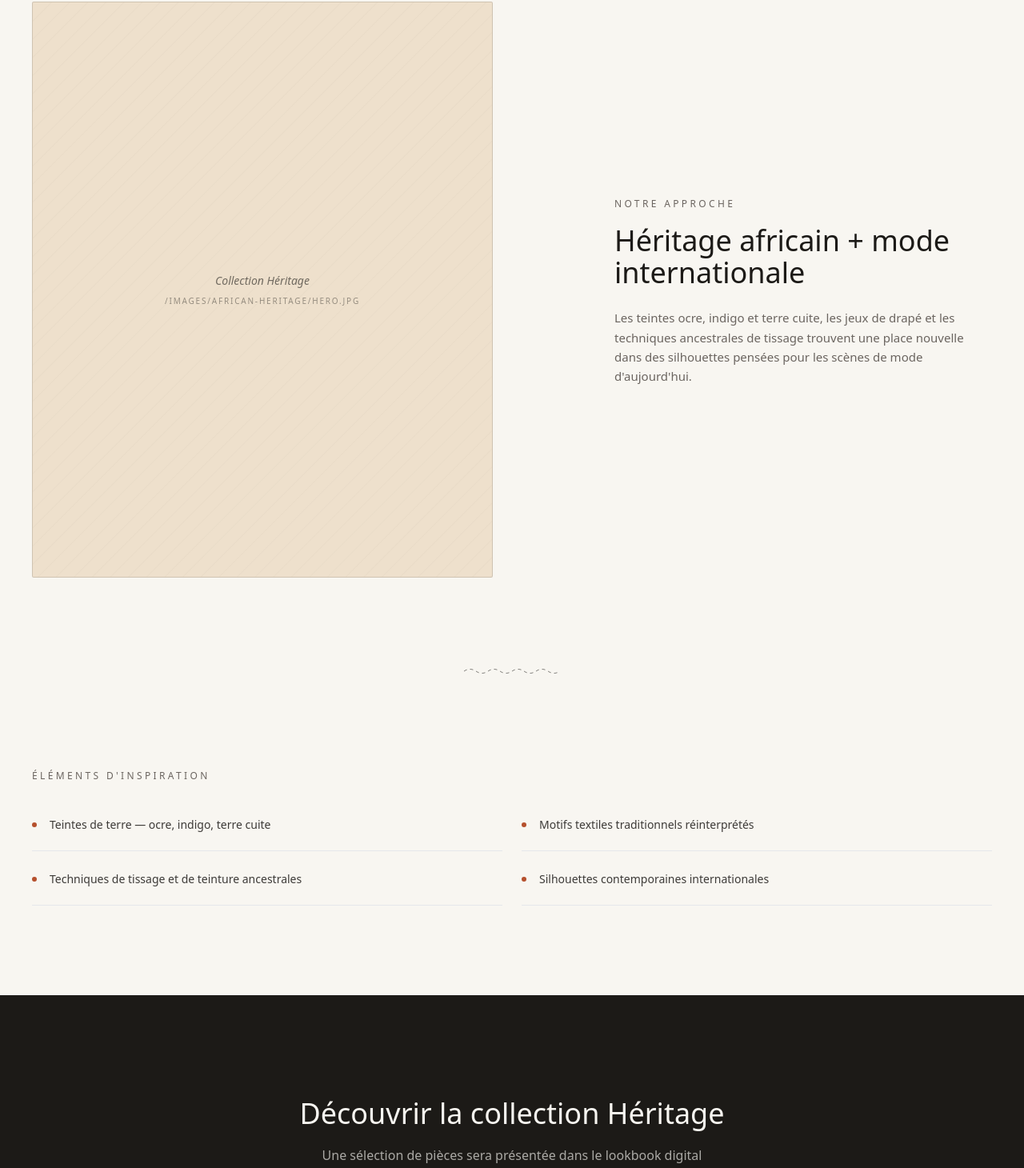
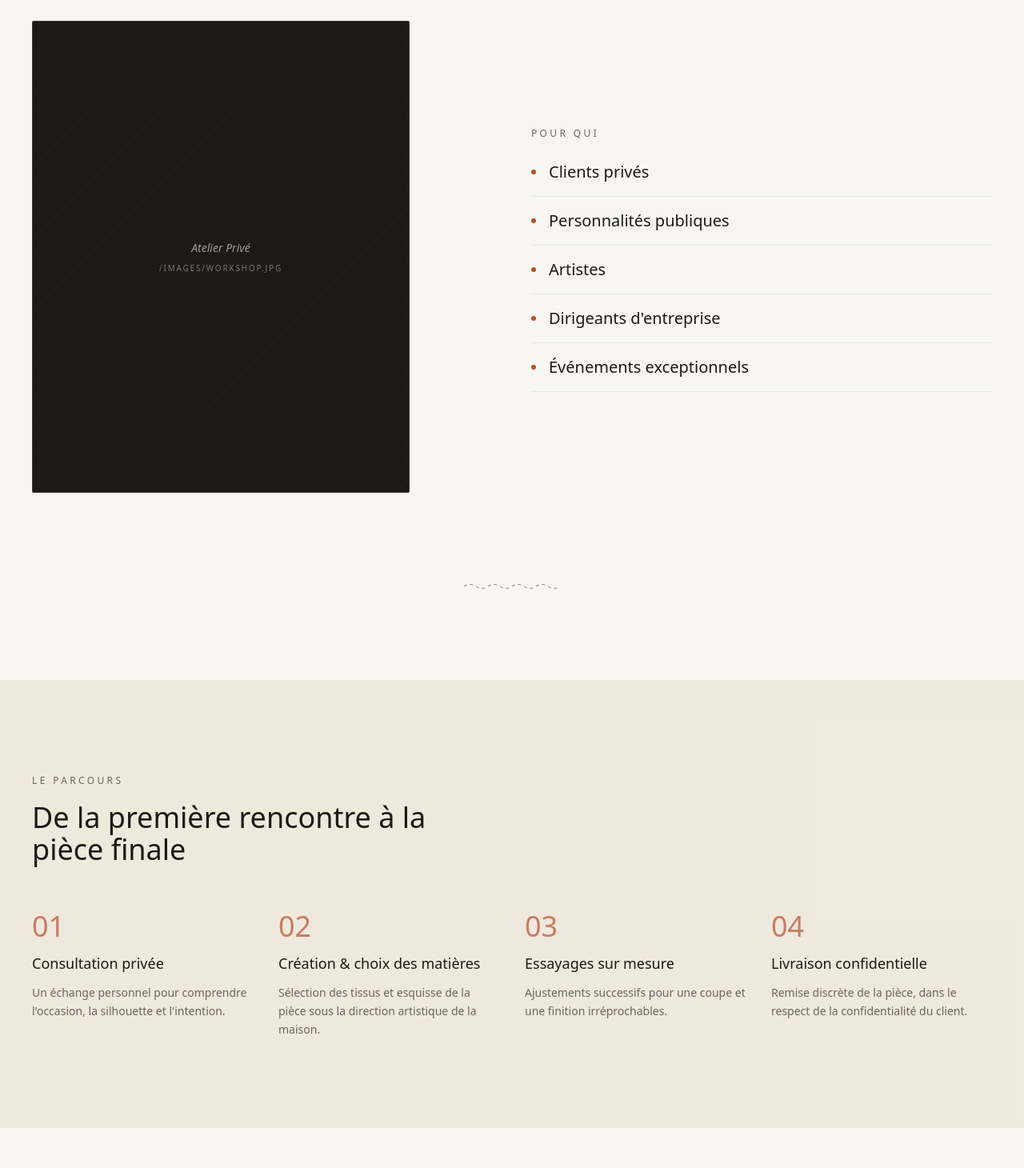
Before and after one commit to parvizfatahnaee-gif/assoyah-website, a Next.js app: page / in a window 1280 px wide. Shown: the part 370-1830 px from the top of the page at 80% size. Built offline with nearby package versions, Linux system fonts and the light colour scheme.

Commit message:
Add files via upload

```diff
--- a/src/app/page.tsx
+++ b/src/app/page.tsx
@@ -7,6 +7,7 @@ import FadeIn from "@/components/FadeIn";
 import StitchDivider from "@/components/StitchDivider";
 import ImagePlaceholder from "@/components/ImagePlaceholder";
 import CtaBanner from "@/components/CtaBanner";
+import FaqAccordion from "@/components/FaqAccordion";
 
 export async function generateMetadata({
   params,
@@ -16,56 +17,69 @@ export async function generateMetadata({
   const locale: Locale = isLocale(params.locale) ? params.locale : defaultLocale;
   const dict = getDictionary(locale);
   return {
-    title: `${dict.africanHeritage.heroTitle} — ${dict.meta.siteName}`,
-    description: dict.africanHeritage.heroSub,
+    title: `${dict.privateAtelier.heroTitle} — ${dict.meta.siteName}`,
+    description: dict.privateAtelier.heroSub,
   };
 }
 
-export default function AfricanHeritagePage({
+export default function PrivateAtelierPage({
   params,
 }: {
   params: { locale: string };
 }) {
   const locale: Locale = isLocale(params.locale) ? params.locale : defaultLocale;
   const dict = getDictionary(locale);
-  const { africanHeritage, common } = dict;
+  const { privateAtelier, common, faq } = dict;
 
-  const elements = [
-    africanHeritage.element1,
-    africanHeritage.element2,
-    africanHeritage.element3,
-    africanHeritage.element4,
+  const forWho = [
+    privateAtelier.forWho1,
+    privateAtelier.forWho2,
+    privateAtelier.forWho3,
+    privateAtelier.forWho4,
+    privateAtelier.forWho5,
+  ];
+
+  const steps = [
+    { title: privateAtelier.step1Title, body: privateAtelier.step1Body },
+    { title: privateAtelier.step2Title, body: privateAtelier.step2Body },
+    { title: privateAtelier.step3Title, body: privateAtelier.step3Body },
+    { title: privateAtelier.step4Title, body: privateAtelier.step4Body },
   ];
 
   return (
     <>
       <PageHero
-        eyebrow={africanHeritage.heroEyebrow}
-        title={africanHeritage.heroTitle}
-        sub={africanHeritage.heroSub}
+        eyebrow={privateAtelier.heroEyebrow}
+        title={privateAtelier.heroTitle}
+        sub={privateAtelier.heroSub}
       />
 
       <section className="mx-auto max-w-content px-6 pb-20 md:px-10 md:pb-28">
         <div className="grid grid-cols-1 items-center gap-12 lg:grid-cols-12">
-          <div className="lg:col-span-6">
+          <div className="lg:col-span-5">
             <FadeIn>
               <ImagePlaceholder
-                path="/images/african-heritage/hero.jpg"
-                label="Collection Héritage"
+                path="/images/workshop.jpg"
+                label="Atelier Privé"
                 ratio="aspect-[4/5]"
-                tone="ochre"
+                tone="charcoal"
               />
             </FadeIn>
           </div>
-          <div className="lg:col-span-5 lg:col-start-8">
+          <div className="lg:col-span-6 lg:col-start-7">
             <FadeIn delay={0.1}>
-              <Eyebrow>{africanHeritage.philosophyEyebrow}</Eyebrow>
-              <h2 className="mt-4 font-display text-3xl text-charcoal md:text-4xl">
-                {africanHeritage.philosophyTitle}
-              </h2>
-              <p className="mt-6 font-body text-[15px] leading-relaxed text-stone">
-                {africanHeritage.philosophyBody}
-              </p>
+              <Eyebrow>{privateAtelier.forWhoEyebrow}</Eyebrow>
+              <ul className="mt-6 space-y-4">
+                {forWho.map((item) => (
+                  <li
+                    key={item}
+                    className="flex items-center gap-4 border-b border-charcoal/12 pb-4 font-display text-xl text-charcoal"
+                  >
+                    <span className="h-1.5 w-1.5 shrink-0 rounded-full bg-terracotta" />
+                    {item}
+                  </li>
+                ))}
+              </ul>
             </FadeIn>
           </div>
         </div>
@@ -73,29 +87,39 @@ export default function AfricanHeritagePage({
 
       <StitchDivider className="pb-20 md:pb-28" />
 
-      <section className="mx-auto max-w-content px-6 pb-20 md:px-10 md:pb-28">
-        <FadeIn className="max-w-xl">
-          <Eyebrow>{africanHeritage.elementsEyebrow}</Eyebrow>
-        </FadeIn>
-        <div className="mt-10 grid grid-cols-1 gap-6 sm:grid-cols-2">
-          {elements.map((el, i) => (
-            <FadeIn key={el} delay={0.05 * i}>
-              <div className="flex items-center gap-4 border-b border-charcoal/12 pb-5">
-                <span className="h-1.5 w-1.5 shrink-0 rounded-full bg-terracotta" />
-                <p className="font-body text-sm leading-relaxed text-charcoal/85">
-                  {el}
+      <section className="bg-beige/60 py-20 md:py-28">
+        <div className="mx-auto max-w-content px-6 md:px-10">
+          <FadeIn className="max-w-xl">
+            <Eyebrow>{privateAtelier.processEyebrow}</Eyebrow>
+            <h2 className="mt-4 font-display text-3xl text-charcoal md:text-4xl">
+              {privateAtelier.processTitle}
+            </h2>
+          </FadeIn>
+          <div className="mt-14 grid grid-cols-1 gap-x-8 gap-y-12 sm:grid-cols-2 lg:grid-cols-4">
+            {steps.map((step, i) => (
+              <FadeIn key={step.title} delay={0.05 * i}>
+                <p className="font-display text-4xl text-terracotta/70">
+                  {String(i + 1).padStart(2, "0")}
                 </p>
-              </div>
-            </FadeIn>
-          ))}
+                <h3 className="mt-3 font-display text-lg text-charcoal">
+                  {step.title}
+                </h3>
+                <p className="mt-3 font-body text-sm leading-relaxed text-stone">
+                  {step.body}
+                </p>
+              </FadeIn>
+            ))}
+          </div>
         </div>
       </section>
 
+      <FaqAccordion eyebrow={faq.eyebrow} title={faq.title} items={faq.items} />
+
       <CtaBanner
-        title={africanHeritage.ctaTitle}
-        body={africanHeritage.ctaBody}
-        buttonLabel={common.discoverCollections}
-        href={`/${locale}/fashion`}
+        title={privateAtelier.ctaTitle}
+        body={privateAtelier.ctaBody}
+        buttonLabel={common.requestProject}
+        href={`/${locale}/contact`}
       />
     </>
   );
```
